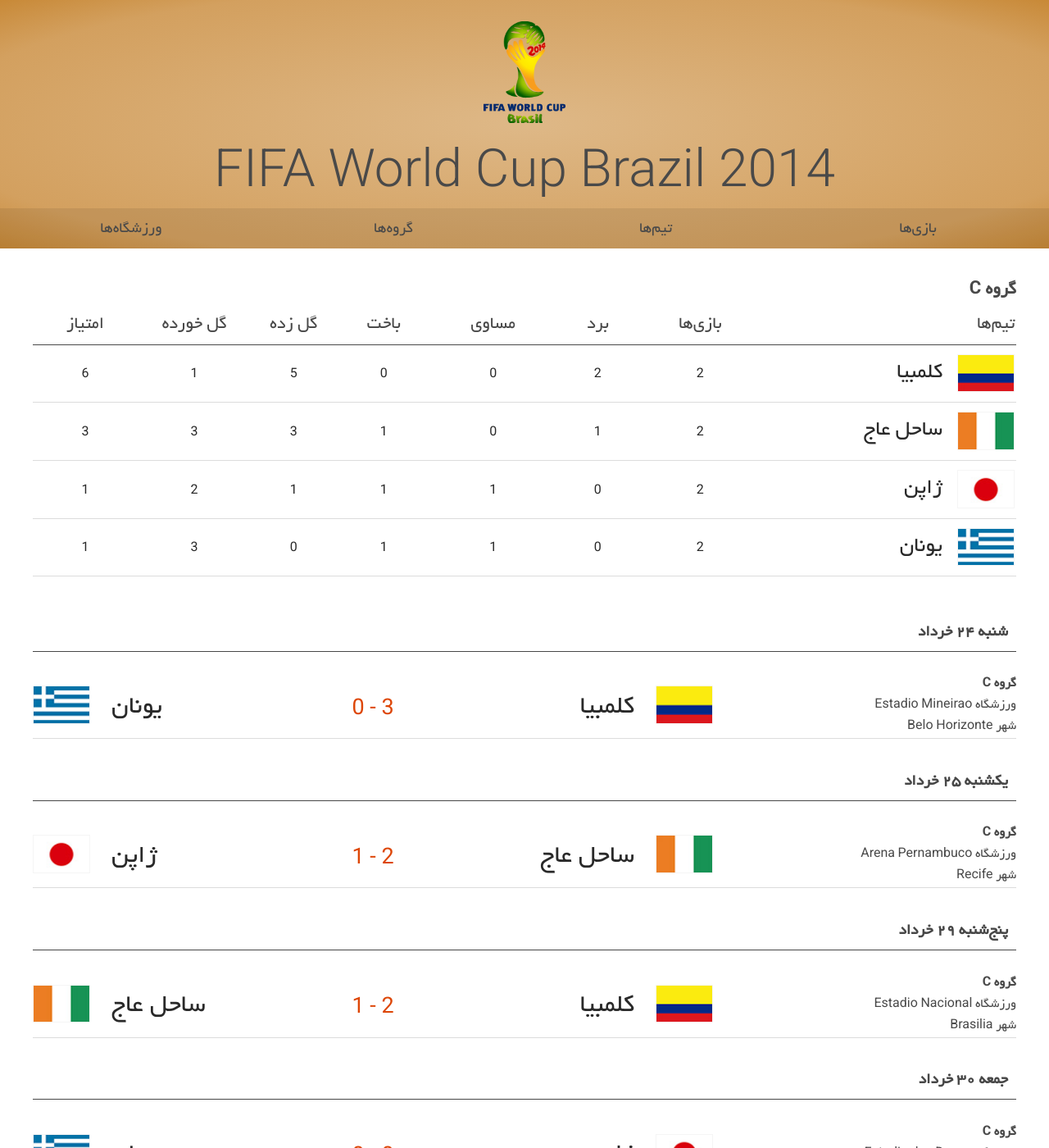
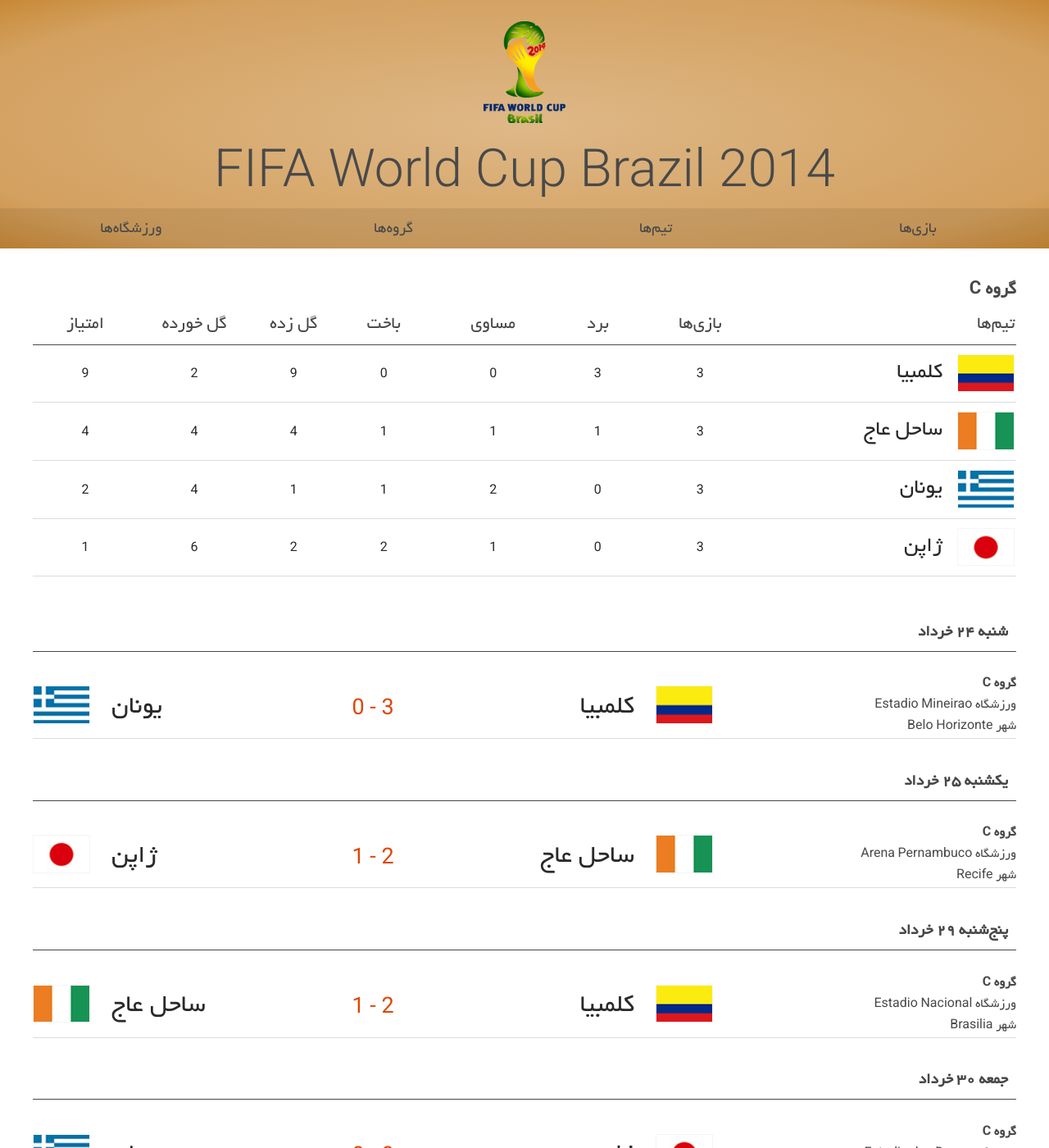
Before and after one commit to HosseinKarami/fifawc, a Jekyll site: the page built from groups/C/index.html, in a window 1280 px wide and 1400 px high. Shown: the whole window at 82% size. Built offline with Jekyll 4.4.1, drawn with Linux system fonts in a browser that asks for light colours; comment, search, counter and statistics services are not loaded.

Commit message:
JPN Vs COL and CIV Vs GRE

```diff
--- a/_data/groups.yml
+++ b/_data/groups.yml
@@ -80,39 +80,39 @@
   teams:
   - team: کلمبیا
     flag: assets/img/flags/col.png
-    played: "2"
-    won: "2"
+    played: "3"
+    won: "3"
     draw: "0"
     lost: "0"
-    GF: "5"
-    GA: "1"
-    points: "6"
+    GF: "9"
+    GA: "2"
+    points: "9"
   - team: ساحل عاج
     flag: assets/img/flags/civ.png
-    played: "2"
+    played: "3"
     won: "1"
-    draw: "0"
+    draw: "1"
     lost: "1"
-    GF: "3"
-    GA: "3"
-    points: "3"
+    GF: "4"
+    GA: "4"
+    points: "4"
+  - team: یونان
+    flag: assets/img/flags/gre.png
+    played: "3"
+    won: "0"
+    draw: "2"
+    lost: "1"
+    GF: "1"
+    GA: "4"
+    points: "2"
   - team: ژاپن
     flag: assets/img/flags/jpn.png
-    played: "2"
+    played: "3"
     won: "0"
     draw: "1"
-    lost: "1"
-    GF: "1"
-    GA: "2"
-    points: "1"
-  - team: یونان
-    flag: assets/img/flags/gre.png
-    played: "2"
-    won: "0"
-    draw: "1"
-    lost: "1"
-    GF: "0"
-    GA: "3"
+    lost: "2"
+    GF: "2"
+    GA: "6"
     points: "1"
 
 - group: D
```
Also changed, not shown: _data/matches.yml (+11 -11 lines).
